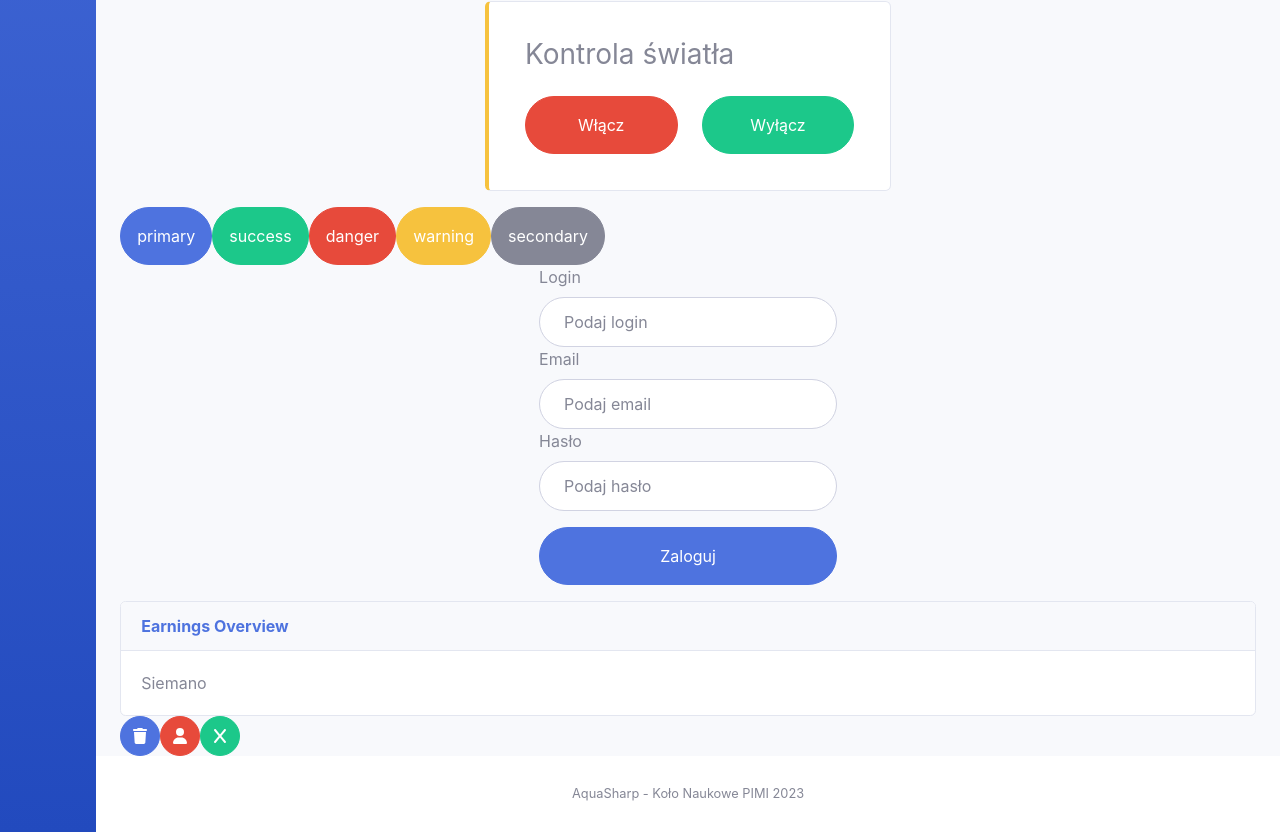
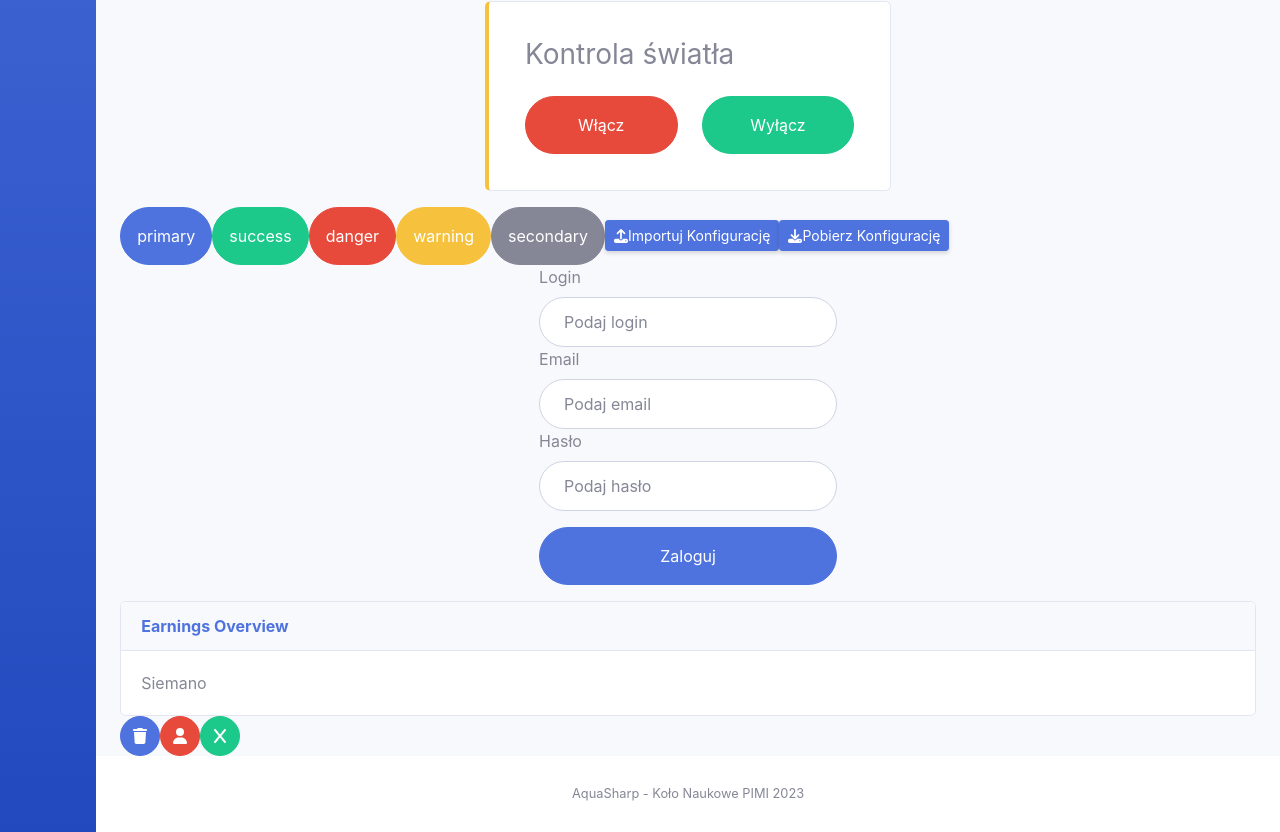
Before and after one commit to grupadotnet/Aqua-Sharp-Frontend, a React (Vite) app: page /dashboard in a window 1280 px wide. Shown: the part 832-1664 px from the top of the page. Built offline with nearby package versions, Linux system fonts and the light colour scheme.

Commit message:
poprawione other_buttons

```diff
--- /dev/null
+++ b/src/components/OtherButtons/OtherButtons.tsx
@@ -0,0 +1,30 @@
+import { faUpload} from '@fortawesome/free-solid-svg-icons';
+import { faDownload} from '@fortawesome/free-solid-svg-icons';
+import { FontAwesomeIcon } from '@fortawesome/react-fontawesome';
+
+
+
+type Props = {
+    variant: string;
+  };
+
+  const OtherButton = ({variant}:Props) => {
+    if(variant=="upload")
+    return(
+        <div className='d-none d-sm-inline-block btn btn-sm btn-primary shadow-sm'>
+       <FontAwesomeIcon icon={faUpload} />
+       Importuj Konfigurację
+        </div>
+    );
+    if(variant=="download")
+    return(
+        <div className='d-none d-sm-inline-block btn btn-sm btn-primary shadow-sm'>
+       <FontAwesomeIcon icon={faDownload} />
+       Pobierz Konfigurację
+        </div>
+    );
+
+
+  };
+
+  export default OtherButton;
--- a/src/components/index.ts
+++ b/src/components/index.ts
@@ -16,5 +16,6 @@ export { default as LanguageDropdown } from './dropdown/LanguageDropdown';
 export { default as Title } from './title/Title';
 export { default as SingleInputGroup } from './inputGroup/SingleInputGroup';
 export { default as DoubleInputGroup } from './inputGroup/DoubleInputGroup';
+export { default as OtherButtons  } from './OtherButtons/OtherButtons';
 export { default as Tile } from './tile/Tile';
 export { default as Header } from './header/Header';
--- a/src/pages/working/Working.tsx
+++ b/src/pages/working/Working.tsx
@@ -21,6 +21,7 @@ import {
   LightControlCard,
   LineChart,
   PasswordInput,
+  OtherButtons,
   Tile,
   Title,
 } from '@/components';
@@ -111,6 +112,10 @@ const Working = () => {
       <Button variant="warning">warning</Button>
       <Button variant="secondary">secondary</Button>
       {/* button end */}
+      {/* OtherButton start */}
+      <OtherButtons variant='upload'></OtherButtons>
+      <OtherButtons variant='download'></OtherButtons>
+      {/* OtgerButton end */}
       {/* input start */}
       <Row className="justify-content-md-center">
         <Form>
```
